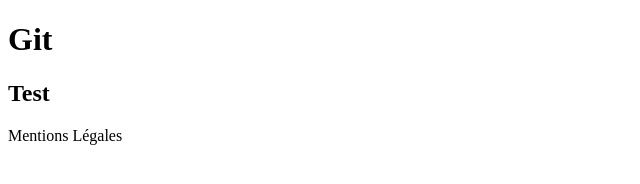
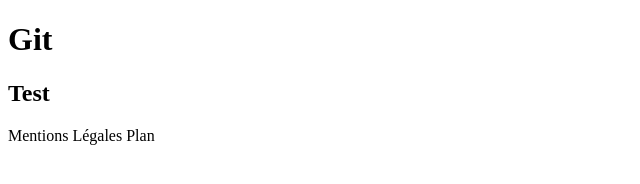
Before and after one commit to dacodemaniak/mon-dev, a plain HTML site: page index.html in a window 1280 px wide. Shown: the full height of the page, 0-640 px from the left. Drawn offline with Linux system fonts and the light colour scheme.

```diff
--- a/index.html
+++ b/index.html
@@ -8,7 +8,7 @@
         <h2>Test</h2>
 
         <footer>
-            Mentions Légales
+            Mentions Légales Plan
         </footer>
     </body>
 </html>
```
